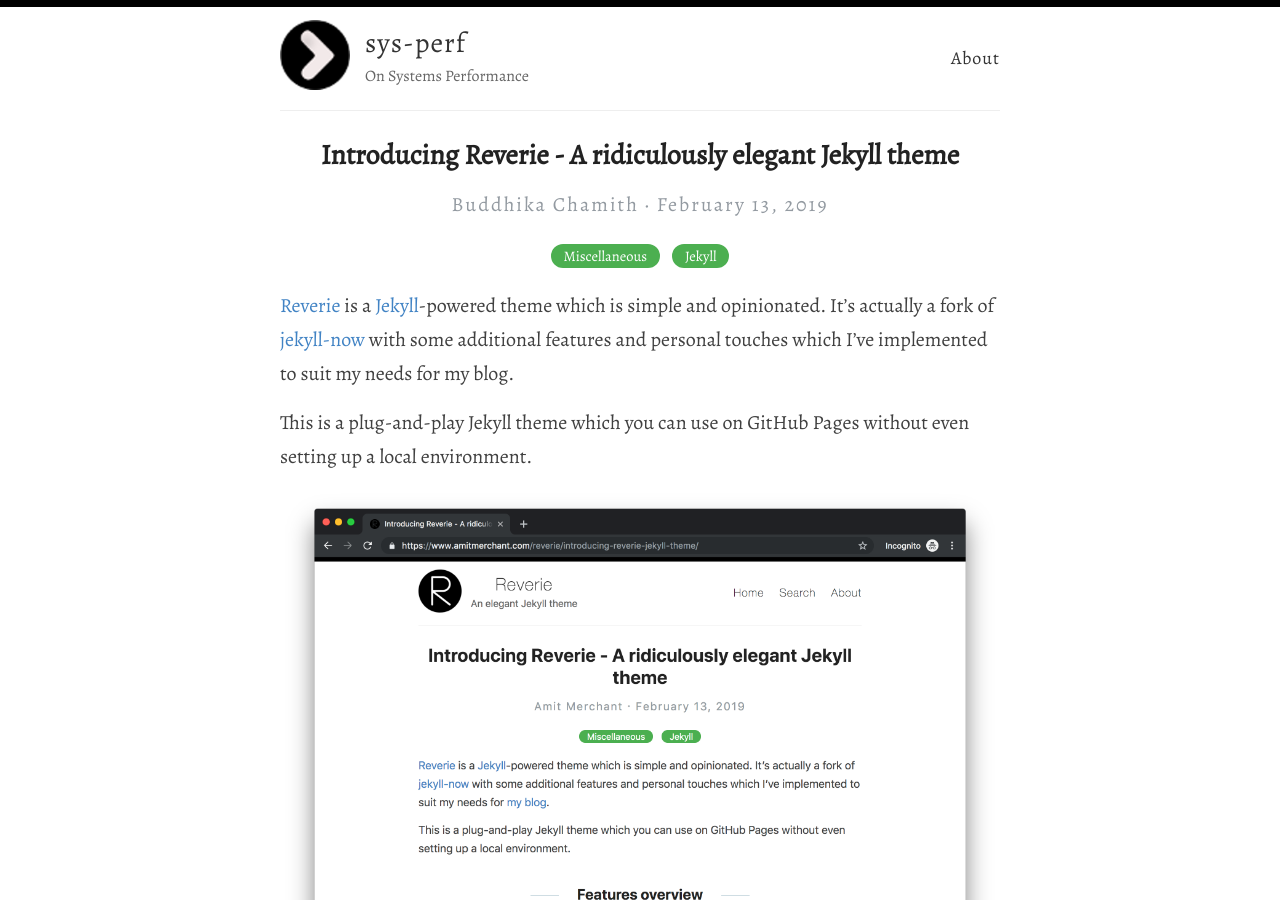
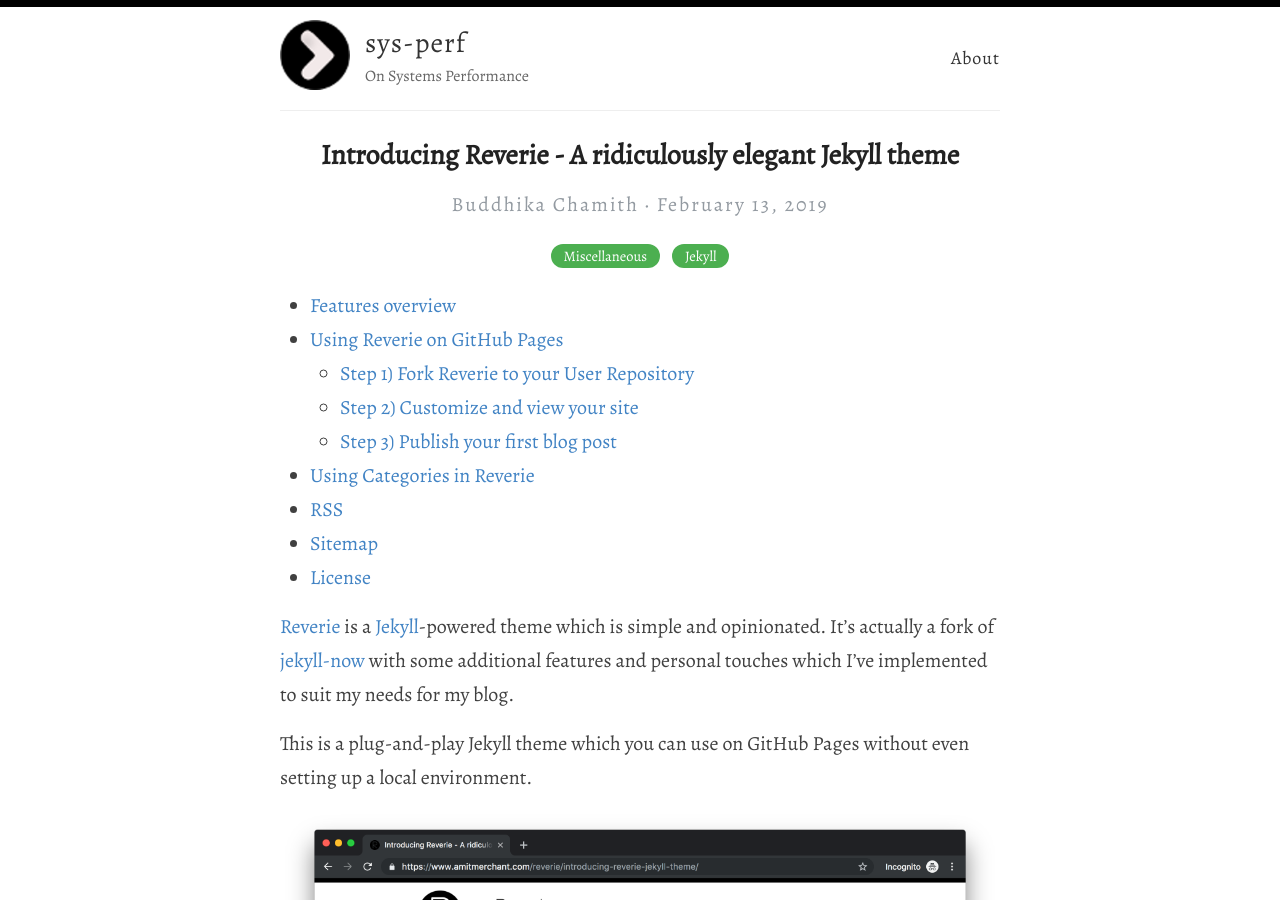
Before and after one commit to chamibuddhika/chamibuddhika.github.io, a Jekyll site: the page built from _posts/2019-02-13-introducing-reverie-jekyll-theme.md, in a window 1280 px wide and 900 px high. Built offline with Jekyll 4.4.1, drawn with Linux system fonts in a browser that asks for light colours; comment, search, counter and statistics services are not loaded; some of the changed lines change nothing that is shown.

Commit message:
Add table of contents

```diff
--- /dev/null
+++ b/_includes/toc.html
@@ -0,0 +1,112 @@
+{% capture tocWorkspace %}
+    {% comment %}
+        Version 1.0.12
+          https://github.com/allejo/jekyll-toc
+
+        "...like all things liquid - where there's a will, and ~36 hours to spare, there's usually a/some way" ~jaybe
+
+        Usage:
+            {% include toc.html html=content sanitize=true class="inline_toc" id="my_toc" h_min=2 h_max=3 %}
+
+        Parameters:
+            * html         (string) - the HTML of compiled markdown generated by kramdown in Jekyll
+
+        Optional Parameters:
+            * sanitize     (bool)   : false  - when set to true, the headers will be stripped of any HTML in the TOC
+            * class        (string) :   ''   - a CSS class assigned to the TOC
+            * id           (string) :   ''   - an ID to assigned to the TOC
+            * h_min        (int)    :   1    - the minimum TOC header level to use; any header lower than this value will be ignored
+            * h_max        (int)    :   6    - the maximum TOC header level to use; any header greater than this value will be ignored
+            * ordered      (bool)   : false  - when set to true, an ordered list will be outputted instead of an unordered list
+            * item_class   (string) :   ''   - add custom class(es) for each list item; has support for '%level%' placeholder, which is the current heading level
+            * baseurl      (string) :   ''   - add a base url to the TOC links for when your TOC is on another page than the actual content
+            * anchor_class (string) :   ''   - add custom class(es) for each anchor element
+            * skipNoIDs    (bool)   : false  - skip headers that do not have an `id` attribute
+
+        Output:
+            An ordered or unordered list representing the table of contents of a markdown block. This snippet will only
+            generate the table of contents and will NOT output the markdown given to it
+    {% endcomment %}
+
+    {% capture my_toc %}{% endcapture %}
+    {% assign orderedList = include.ordered | default: false %}
+    {% assign skipNoIDs = include.skipNoIDs | default: false %}
+    {% assign minHeader = include.h_min | default: 1 %}
+    {% assign maxHeader = include.h_max | default: 6 %}
+    {% assign nodes = include.html | split: '<h' %}
+    {% assign firstHeader = true %}
+
+    {% capture listModifier %}{% if orderedList %}1.{% else %}-{% endif %}{% endcapture %}
+
+    {% for node in nodes %}
+        {% if node == "" %}
+            {% continue %}
+        {% endif %}
+
+        {% if skipNoIDs == true %}
+            {% unless node contains "id=" %}
+                {% continue %}
+            {% endunless %}
+        {% endif %}
+
+        {% assign headerLevel = node | replace: '"', '' | slice: 0, 1 | times: 1 %}
+
+        {% if headerLevel < minHeader or headerLevel > maxHeader %}
+            {% continue %}
+        {% endif %}
+
+        {% assign _workspace = node | split: '</h' %}
+
+        {% assign _idWorkspace = _workspace[0] | split: 'id="' %}
+        {% assign _idWorkspace = _idWorkspace[1] | split: '"' %}
+        {% assign html_id = _idWorkspace[0] %}
+
+        {% assign _classWorkspace = _workspace[0] | split: 'class="' %}
+        {% assign _classWorkspace = _classWorkspace[1] | split: '"' %}
+        {% assign html_class = _classWorkspace[0] %}
+
+        {% if html_class contains "no_toc" %}
+            {% continue %}
+        {% endif %}
+
+        {% if firstHeader %}
+            {% assign firstHeader = false %}
+            {% assign minHeader = headerLevel %}
+        {% endif %}
+
+        {% capture _hAttrToStrip %}{{ _workspace[0] | split: '>' | first }}>{% endcapture %}
+        {% assign header = _workspace[0] | replace: _hAttrToStrip, '' %}
+
+        {% assign indentAmount = headerLevel | minus: minHeader %}
+        {% assign space = '' %}
+        {% for i in (1..indentAmount) %}
+            {% assign space = space | prepend: '    ' %}
+        {% endfor %}
+
+        {% if include.item_class and include.item_class != blank %}
+            {% capture listItemClass %}{:.{{ include.item_class | replace: '%level%', headerLevel }}}{% endcapture %}
+        {% endif %}
+
+        {% capture anchor_body %}{% if include.sanitize %}{{ header | strip_html }}{% else %}{{ header }}{% endif %}{% endcapture %}
+        {% capture anchor_body %}{{ anchor_body | replace: "|", "\|" }}{% endcapture %}
+
+        {% if html_id %}
+            {% capture list_item %}[{{ anchor_body }}]({% if include.baseurl %}{{ include.baseurl }}{% endif %}#{{ html_id }}){% endcapture %}
+        {% else %}
+            {% capture list_item %}{{ anchor_body }}{% endcapture %}
+        {% endif %}
+
+        {% capture my_toc %}{{ my_toc }}
+{{ space }}{{ listModifier }} {{ listItemClass }} {{ list_item }}{% if include.anchor_class %}{:.{{ include.anchor_class }}}{% endif %}{% endcapture %}
+    {% endfor %}
+
+    {% if include.class and include.class != blank %}
+        {% capture my_toc %}{:.{{ include.class }}}
+{{ my_toc | lstrip }}{% endcapture %}
+    {% endif %}
+
+    {% if include.id %}
+        {% capture my_toc %}{: #{{ include.id }}}
+{{ my_toc | lstrip }}{% endcapture %}
+    {% endif %}
+{% endcapture %}{% assign tocWorkspace = '' %}{{ my_toc | markdownify | strip }}
--- a/_layouts/post.html
+++ b/_layouts/post.html
@@ -24,6 +24,7 @@
   </div>
 
   <div class="entry">
+    {% include toc.html html=content %}
     {{ content }}
   </div>
 
```
